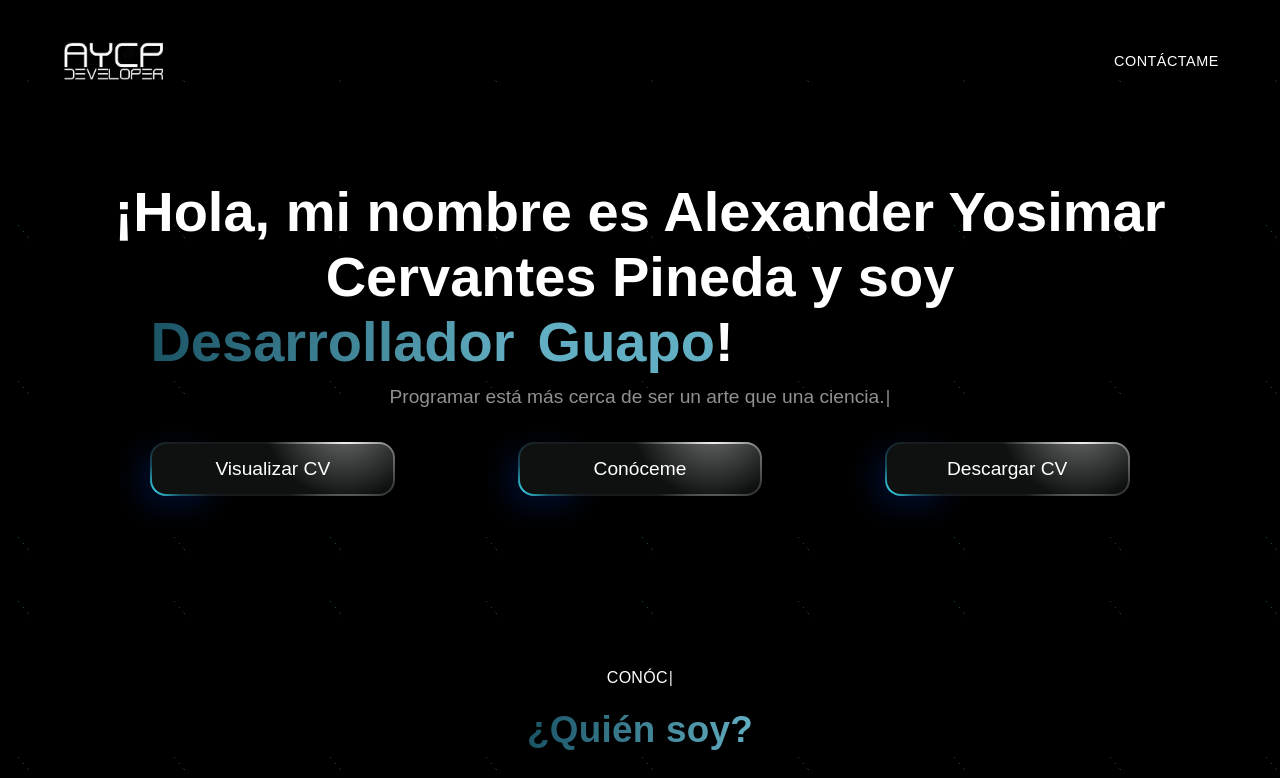
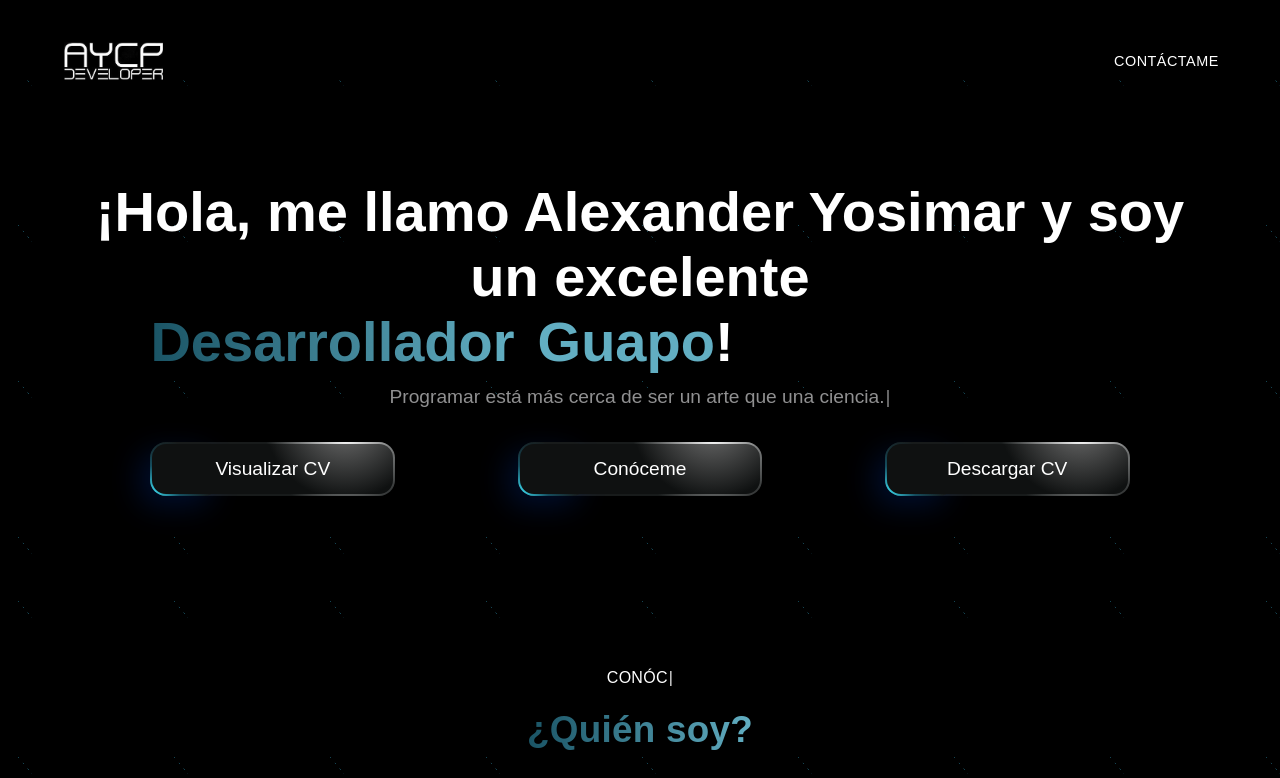
Before and after one commit to aycp-developer/aycpdeveloper, a React (Vite) app: page / in a window 1280 px wide. Shown: the top 778 px of the page. Built offline with nearby package versions, Linux system fonts and the light colour scheme; a web font is replaced by a local one.

Commit message:
cambio en el texto del párrafo principal en el Start

```diff
--- a/src/routes/start/Start.jsx
+++ b/src/routes/start/Start.jsx
@@ -22,7 +22,7 @@ const Start = () => {
                 <div className='titles-container'>
                     <div className='get-to-know-me-title-container'>
                         <h1 className='get-to-know-me-title'>
-                            ¡Hola, mi nombre es Alexander Yosimar Cervantes Pineda y soy
+                            ¡Hola, me llamo Alexander Yosimar y soy un excelente
                             <WordChanger />
                         </h1>
                     </div>
```
